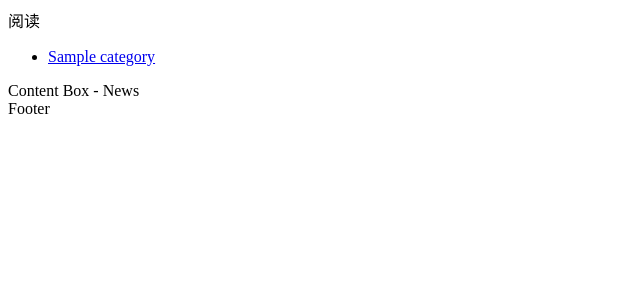
After one commit to DlutCS/nserver_py, a Flask app: template templates/news.html in a window 1280 px wide. The commit adds this page. Shown: the top 300 px of the page, without its empty margins (0-640 px from the left). Run offline with Flask 2, Linux system fonts and the light colour scheme; the template is opened without the code that fills it: most values are stand-ins (such as "Sample title", 1, 10 or a date in 2020).

Commit message:
[Fix] 合并static_for模板转发

```diff
--- a/config/dev.cfg
+++ b/config/dev.cfg
@@ -9,6 +9,6 @@ MYSQL_DB = 'scpdata_test'
 MYSQL_USER = 'scpdata_test'
 MYSQL_PASSWORD = 'scpdata_test'
 
-STATIC_ROOT = 'http://code.jquery.com/'
+STATIC_ROOT = '//127.0.0.1:8080/assets/'
 
 MEMCACHE_ON = False
--- /dev/null
+++ b/templates/component/header.html
@@ -0,0 +1,42 @@
+<div class="header-wrap">
+  <div class="header-topinfo">
+  <!-- width: 100% infomation -->
+  </div>
+  <div class="header-content-wrap">
+  <!-- width: 980px information -->
+    <div id="J_header_content" class="header-content">
+      <div id="J_header_moving" class="header-moving-wrap">
+
+      </div>
+      <div class="fl">
+        <div class="logo-block">
+          <i class="icon-logo"></i>
+
+        </div>
+
+      </div>
+      <div class="column fl">
+        <div class="col-block fl">
+          <div class="site-title">阅读</div>
+        </div>
+
+        <ul class="fl">
+          <!-- Sorry for template copies -->
+          {% for category in categories %}
+          <li class="col-item">
+            <div class="header-navitem-wrap">
+              <a href="#">{{category.name}}</a>
+            </div>
+          </li>
+          {% endfor %}
+        </ul>
+
+        <div class="col-block fl">
+          <div class="search">
+
+          </div>
+        </div>
+      </div>
+    </div>
+  </div>
+</div>
--- /dev/null
+++ b/templates/content.html
@@ -0,0 +1,4 @@
+<div class="content-wrap">
+
+
+</div>
--- /dev/null
+++ b/templates/layout.html
@@ -0,0 +1,32 @@
+<!DOCTYPE html>
+<html>
+<head>
+  <meta http-equiv="Content-Type" content="text/html;charset=utf-8">
+  <title>{% block title %}{% endblock %}</title>
+  <meta http-equiv="X-UA-Compatible" content="IE=edge">
+  <meta name="viewport" content="maximum-scale=1.0, user-scalable=no">
+
+  {% block styles %}{% endblock %}
+
+<!--  <script type="text/javascript" src="../src/js/lib/jquery/jquery-1.8.2.js"></script> -->
+<!--[if lte IE 8]>
+  <script>/** Support HTML5 Tags in IE6/7/8 **/;(function() {var e = "abbr, article, aside, audio, canvas, datalist, details, dialog, eventsource, figure, footer, header, hgroup, mark, menu, meter, nav, output, progress, section, time, video, dt, dd".split(', ');var i= e.length;while (i--){document.createElement(e[i])} })();
+  /** Add IE6/7/8 ClassName into HTML Tag**/;(function(win,doc){var html=doc.documentElement,ua=navigator.userAgent,ie=ua.match(/msie\s([\d]+)/i);if(ie){html.className=html.className+' ie'+ie[1];}})(window, document);</script>
+<![endif]-->
+</head>
+<body class="clearfix">
+  <div class="wrap clearfix">
+    <header id="J_header" class="header">
+    {% block header %}{% endblock %}
+    </header>
+    <div id="J_content" class="content">
+    {% block content %}{% endblock %}
+    </div>
+  </div>
+  <div class="footer">
+  {% block footer %}{% endblock %}
+  </div>
+
+  {% block scripts %}{% endblock %}
+</body>
+</html>
--- /dev/null
+++ b/templates/news.html
@@ -0,0 +1,23 @@
+{% extends "layout.html" %}
+
+{% block title %}
+News
+{% endblock %}
+
+{% block header %}
+
+{% include './component/header.html' with context %}
+
+{% endblock %}
+
+{% block content %}
+
+Content Box - News
+
+{% endblock %}
+
+{% block footer %}
+
+Footer
+
+{% endblock %}
```
Also changed, not shown: templates/component/slide.html (added, +18 -0 lines), templates/index.html (+35 -16 lines).
